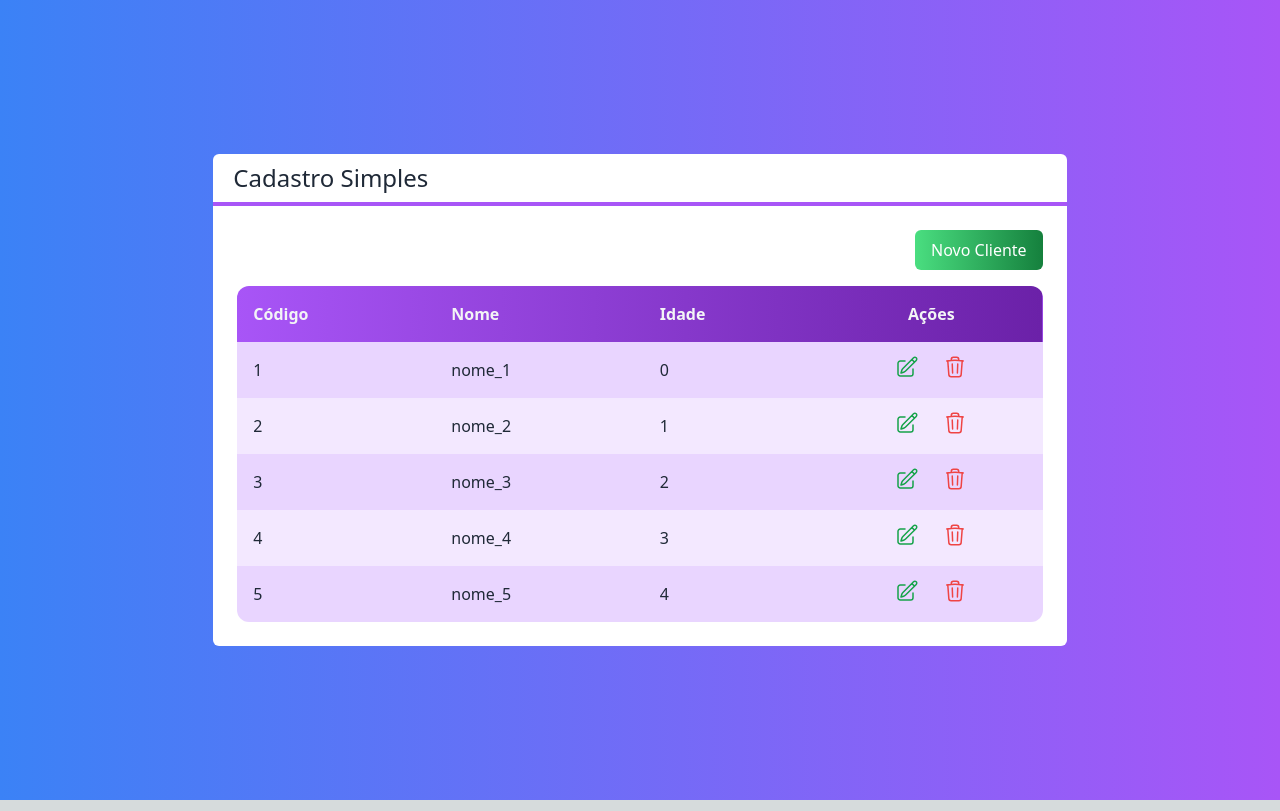
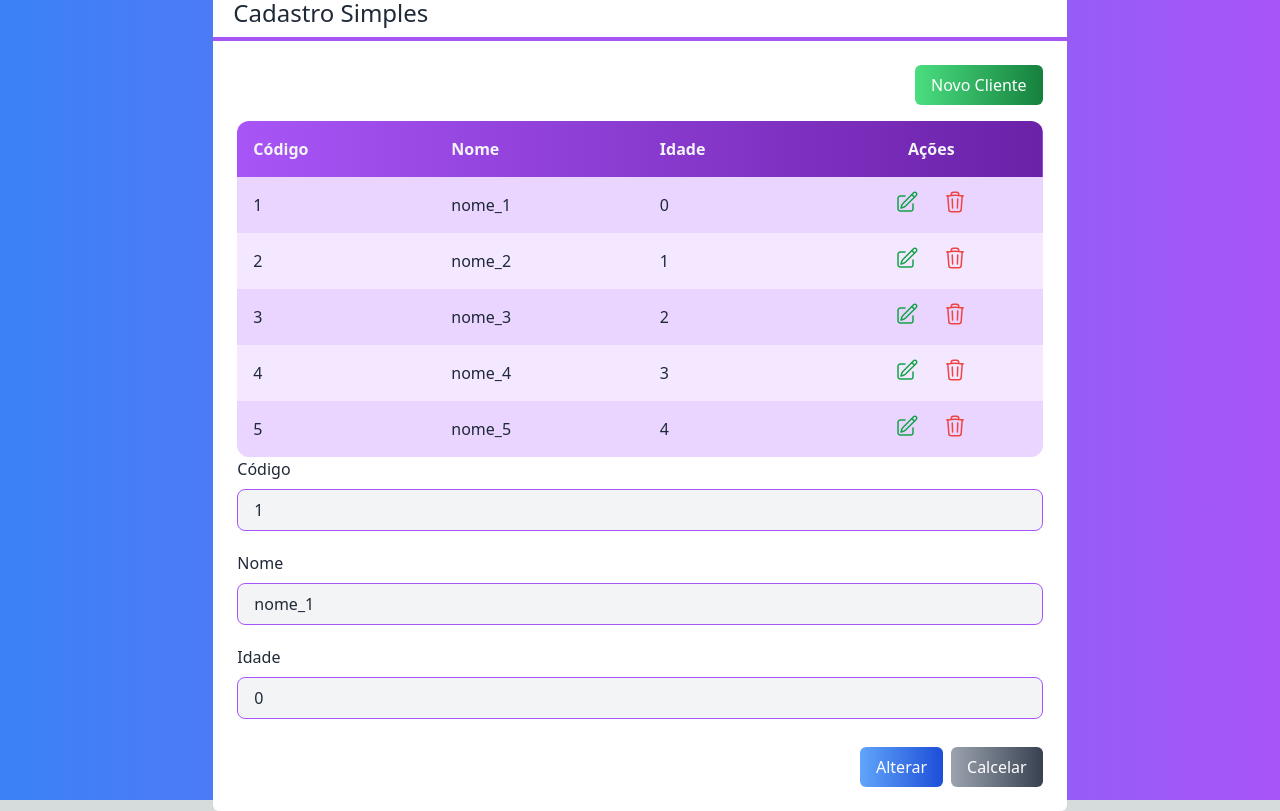
Before and after one commit to leojosants/udemy_nextjs_e_react_curso_completo_aprenda_com_projetos__secao_09, a Next.js app in the folder next-crud/: page / in a window 1280 px wide. Built offline with nearby package versions, Linux system fonts and the light colour scheme.

Commit message:
form component

```diff
--- /dev/null
+++ b/next-crud/src/components/FormComponent.tsx
@@ -0,0 +1,35 @@
+import { useState } from "react";
+import Input from "./InputComponent";
+import { FormProps } from "./interfaces/FormProps";
+import Button from "./ButtonComponent";
+
+export default function Form(props: FormProps): JSX.Element {
+    const id = props.client?.id;
+    const [name, setName] = useState(props.client?.name ?? '');
+    const [age, setAge] = useState(props.client?.age ?? 0);
+
+    return (
+        <div>
+            {
+                id ?
+                    (<Input readOnly text='Código' value={id} className={`mb-5`} />)
+                    : false
+            }
+
+            <Input text='Nome' value={name} changeValue={setName} className={`mb-5`} />
+
+            <Input text='Idade' type='number' value={age} changeValue={setAge} />
+
+            <div className={`flex justify-end mt-7`}>
+                <Button color='blue' className={`mr-2`}>
+                    {id ? 'Alterar' : 'Salvar'}
+                </Button>
+
+                <Button color='gray'>
+                    Calcelar
+                </Button>
+            </div>
+
+        </div>
+    );
+};
--- /dev/null
+++ b/next-crud/src/components/InputComponent.tsx
@@ -0,0 +1,21 @@
+import { InputProps } from "./interfaces/InputProps";
+
+export default function Input(props: InputProps): JSX.Element {
+    return (
+        <div className={`flex flex-col ${props.className}`}>
+
+            <label className={`mb-2`}>{props.text}</label>
+
+            <input
+                type={props.type ?? 'text'}
+                value={props.value}
+                readOnly={props.readOnly}
+                onChange={e => props.changeValue?.(e.target.value)}
+                className={`border border-purple-500 rounded-lg focus:outline-none bg-gray-100 px-4 py-2
+                    ${props.readOnly ? '' : 'focus:bg-white'}
+                `}
+            />
+
+        </div>
+    );
+};
--- /dev/null
+++ b/next-crud/src/components/interfaces/FormProps.tsx
@@ -0,0 +1,5 @@
+import Client from "@/core/Client";
+
+export interface FormProps {
+    client: Client;
+};
--- /dev/null
+++ b/next-crud/src/components/interfaces/InputProps.tsx
@@ -0,0 +1,8 @@
+export interface InputProps {
+    type?: 'text' | 'number';
+    text: string;
+    value: any;
+    readOnly?: boolean;
+    className?: string;
+    changeValue?: (value: any) => void;
+};
--- a/next-crud/src/pages/index.tsx
+++ b/next-crud/src/pages/index.tsx
@@ -1,4 +1,5 @@
 import Button from "@/components/ButtonComponent";
+import Form from "@/components/FormComponent";
 import Layout from "@/components/LayoutComponent";
 import Table from "@/components/TableComponent";
 import Client from "@/core/Client";
@@ -24,14 +25,15 @@ export default function Home() {
     <div className={`flex justify-center items-center h-screen bg-gradient-to-r from-blue-500 to-purple-500 text-white`}>
 
       <Layout title="Cadastro Simples">
+
         <div className={`flex justify-end`}>
           <Button color='green' className={`mb-4`}>Novo Cliente</Button>
         </div>
-        <Table
-          clients={clients}
-          selectedClient={selectedClient}
-          excludedClient={excludedClient}
-        />
+
+        <Table clients={clients} selectedClient={selectedClient} excludedClient={excludedClient} />
+
+        <Form client={clients[0]} />
+
       </Layout>
 
     </div>
```
